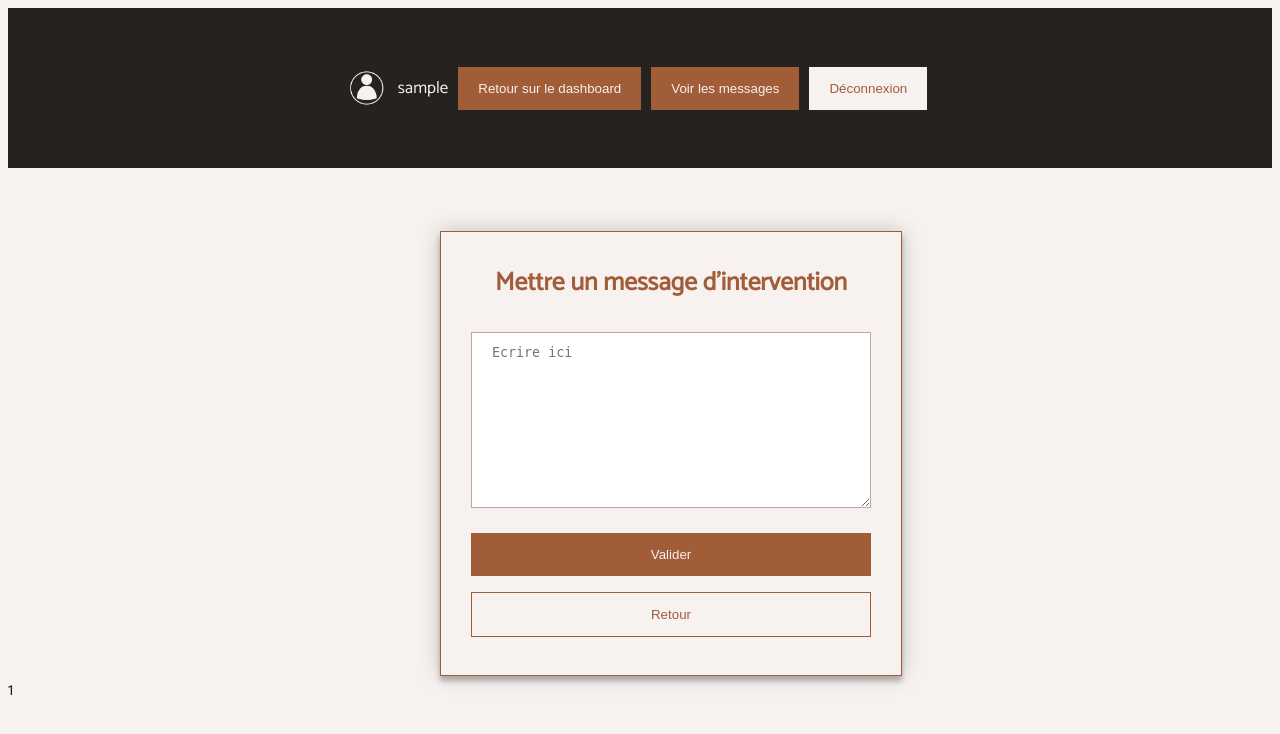
After one commit to Cocci38/Projet_Ampoule, a PHP site: page /message.php in a window 1280 px wide. The commit adds this page. Shown: the top 734 px of the page. Run offline with PHP 8.4, Linux system fonts and the light colour scheme; the visitor is signed in with stand-in values (Sample User, id 1).

Commit message:
insertion des message dans la base de donnée

```diff
--- a/crud/ajouter.php
+++ b/crud/ajouter.php
@@ -14,5 +14,6 @@ require_once 'connexion.php';
     echo "C'est ok";
     //print_r($sql);
 
+
 header('location: ../dashboard.php');
 ?>
--- a/crud/connexion.php
+++ b/crud/connexion.php
@@ -1,5 +1,4 @@
 <?php
-
 $servername = 'localhost';
 $username = 'root';
 $password = '';
--- /dev/null
+++ b/message.php
@@ -0,0 +1,56 @@
+<?php session_start(); ?>
+<!DOCTYPE html>
+<html lang="fr">
+<head>
+    <meta charset="UTF-8">
+    <meta http-equiv="X-UA-Compatible" content="IE=edge">
+    <meta name="viewport" content="width=device-width, initial-scale=1.0">
+    <title>message</title>
+    <link rel="stylesheet" href="./public/css/style.css">
+</head>
+<body>
+<nav class="haut">
+
+        <img src="./public/media/Utilisateur.png" alt="image-utilisateur" srcset="">
+        <p class="gardien"><?= $_SESSION['users'] ?></p>
+        <a href="dashboard.php"><button type="submit">Retour sur le dashboard</button></a>
+        <a href="intervention.message.php"><button type="submit">Voir les messages</button></a>
+        <a href="./users/deconnexion.php"><button class="deconnect">Déconnexion</button></a>
+
+    </nav>
+
+<div id="container">
+    <form action="" method="post">
+    <legend><h2>Mettre un message d'intervention</h2></legend>
+        <textarea name="message" id="" cols="30" rows="10" placeholder="Ecrire ici"></textarea>
+        <input type="hidden" name="user_id" value="<?= $_SESSION['users'];?>">
+        <input type="submit" name="envoyer" value="Valider">
+        <a href="dashboard.php"><input type="button" value="Retour"></a>
+    </form>
+</div>
+    <?php
+    require_once './crud/connexion.php';
+    echo $_SESSION['user_id'];
+    if (isset($_POST['envoyer'])) {
+    $id= $_GET['id'];
+
+    $sql = $conn->prepare("INSERT INTO messages (
+        user_id, message)
+        VALUES(:user_id, :message)");
+    $sql->bindParam('user_id', $_SESSION['user_id'], PDO::PARAM_INT);
+    $sql->bindParam('message', $_POST['message'], PDO::PARAM_STR);
+
+    $sql->execute();
+    $result=$conn->lastInsertId();
+    echo "C'est ok";
+
+    echo $result;
+
+    $sth = $conn->prepare("UPDATE ampoule SET user_id=:user_id, message_id= :message_id WHERE Id=$id");
+    $sth->bindParam(':user_id',$_SESSION['user_id'], PDO::PARAM_INT);
+    $sth->bindParam(':message_id',$result, PDO::PARAM_INT);
+    $sth->execute();
+    }
+    ?>
+</body>
+</html>
--- a/public/css/style.css
+++ b/public/css/style.css
@@ -111,7 +111,7 @@ body {
 #container {
   width: 400px;
   margin: 0 auto;
-  margin-top: 10%;
+  margin-top: 5%;
 }
 
 /* Bordered form */
@@ -188,6 +188,15 @@ select {
   box-sizing: border-box;
 }
 
+textarea {
+  width: 100%;
+  padding: 12px 20px;
+  margin: 8px 0;
+  display: inline-block;
+  border: 1px solid #C3A6A0;
+  box-sizing: border-box;
+}
+
 .alerte {
   display: grid;
   grid-template-columns: 2fr;
--- a/sass/_inscription.login.scss
+++ b/sass/_inscription.login.scss
@@ -13,7 +13,7 @@ body{
 #container{
     width:400px;
     margin:0 auto;
-    margin-top:10%;
+    margin-top:5%;
 }
 /* Bordered form */
 form {
@@ -87,3 +87,11 @@ select {
     border: 1px solid $light;
     box-sizing: border-box;
 }
+textarea {
+    width: 100%;
+    padding: 12px 20px;
+    margin: 8px 0;
+    display: inline-block;
+    border: 1px solid $light;
+    box-sizing: border-box;
+}
--- a/users/login.php
+++ b/users/login.php
@@ -26,6 +26,7 @@ if(isset($_POST['email']) && isset($_POST['password']))
                     if(password_verify($password, $passwordHash)){
                         echo 'valide';
                         $_SESSION['users'] = $resultat['username'];
+                        $_SESSION['user_id'] = $resultat['id'];
                         header('location: ../dashboard.php');
                     }else{
                     header('location: ../login.utilisateur.php?login_err=password');
```
Also changed, not shown: dashboard.php (+5 -3 lines), message/insert.message.php (added, +22 -0 lines), 1 other file.
